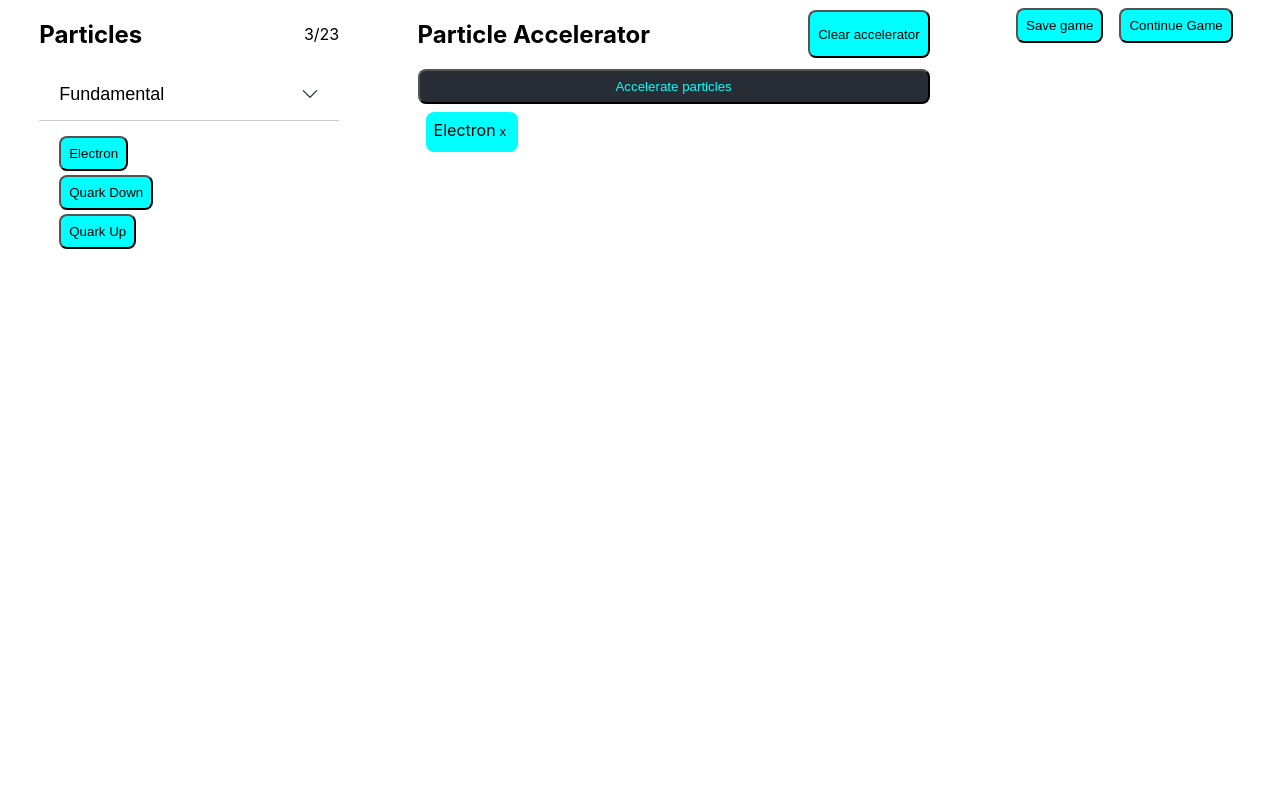
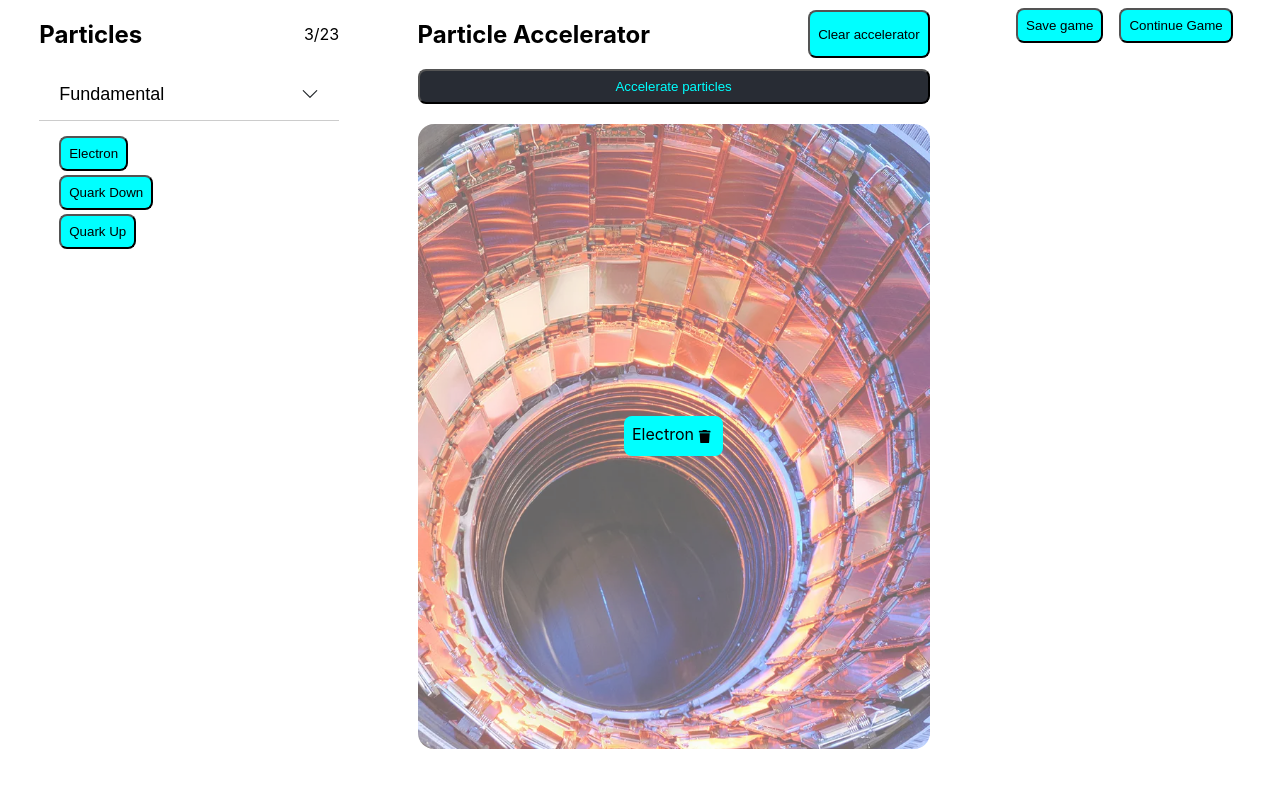
Before and after one commit to Violeta-Carvalho/ground-up, a React (Create React App) app: page /game in a window 1280 px wide. Both pictures are taken after a click on the button "Electron". Shown: the top 788 px of the page. Built offline with nearby package versions, Linux system fonts and the light colour scheme.

Commit message:
Adding background image

```diff
--- a/package.json
+++ b/package.json
@@ -14,6 +14,7 @@
     "@types/sass": "^1.45.0",
     "react": "^18.2.0",
     "react-dom": "^18.2.0",
+    "react-icons": "^5.0.1",
     "react-router-dom": "^6.22.1",
     "react-scripts": "5.0.1",
     "react-toastify": "^10.0.4",
--- a/src/components/atoms/Button/Button.scss
+++ b/src/components/atoms/Button/Button.scss
@@ -28,4 +28,12 @@
             color: #282c34;
         }
     }
+
+    &.icon {
+        padding: 0 4px;
+        display: flex;
+        justify-content: center;
+        align-items: center;
+        border-radius: 100%;
+    }
 }
--- a/src/components/atoms/Button/Button.tsx
+++ b/src/components/atoms/Button/Button.tsx
@@ -3,6 +3,7 @@ import "./Button.scss";
 
 type ButtonProps = {
   title?: string;
+  icon?: any;
   disabled?: boolean;
   link?: string;
   secondary?: boolean;
@@ -17,6 +18,7 @@ function Button(props: ButtonProps) {
   let className = "button";
   if (props.secondary) className += " secondary";
   if (props.inner) className += " inner";
+  if (props.icon) className += " icon";
 
   return (
     <button
@@ -26,7 +28,8 @@ function Button(props: ButtonProps) {
       onMouseLeave={props.onMouseLeave}
       className={className}
     >
-      <span>{props.title}</span>
+      {props.icon && <props.icon />}
+      {props.title && <span>{props.title}</span>}
       {props.removal && <span>x</span>}
     </button>
   );
--- a/src/components/molecules/CanvaItem/CanvaItem.scss
+++ b/src/components/molecules/CanvaItem/CanvaItem.scss
@@ -5,7 +5,6 @@
     border-radius: 8px;
     display: flex;
     justify-content: space-between;
-    width: fit-content;
     height: 24px;
     margin: 8px;
     white-space: nowrap;
--- a/src/components/molecules/CanvaItem/CanvaItem.tsx
+++ b/src/components/molecules/CanvaItem/CanvaItem.tsx
@@ -2,6 +2,7 @@ import React from "react";
 import Button from "../../atoms/Button/Button";
 import { getCanvaItems } from "../../../utils/utils";
 import "./CanvaItem.scss";
+import { FaTrash } from "react-icons/fa";
 
 type CanvaItemProps = {
   title: string;
@@ -23,7 +24,7 @@ function CanvaItem(props: CanvaItemProps) {
   return (
     <div className="canva-item">
       <span>{props.title}</span>
-      <Button title="x" onClick={() => removeItem(props.title)} inner />
+      <Button icon={FaTrash} onClick={() => removeItem(props.title)} inner />
     </div>
   );
 }
--- a/src/components/organisms/Canva/Canva.scss
+++ b/src/components/organisms/Canva/Canva.scss
@@ -2,6 +2,7 @@
     display: flex;
     flex-direction: column;
     width: 40vw;
+    max-height: 100vh;
 
     .header {
         display: flex;
@@ -16,6 +17,37 @@
 }
 
 .accelerator {
+    position: relative;
+    overflow: auto;
+    border-radius: 16px;
+    width: 100%;
+    height: calc(100% - 120px);
     display: flex;
+    justify-content: space-around;
+    align-items: center;
+    align-content: center;
     flex-wrap: wrap;
+    z-index: 2;
+    margin: 20px 0;
+
+    & > * {
+        z-index: 2;
+    }
+
+    &:after {
+        background-image: url("../../../../assets/background.png");
+        background-position: center;
+        background-repeat: no-repeat;
+        background-size: cover;
+        opacity: 0.6;
+        position: absolute;
+        top: 0;
+        left: 0;
+        right: 0;
+        bottom: 0;
+        content: "";
+        z-index: 1;
+        overflow: auto;
+
+    }
 }
```
Also changed, not shown: assets/background.png (added), 1 other file (tests, documents, lock files or other folders).
